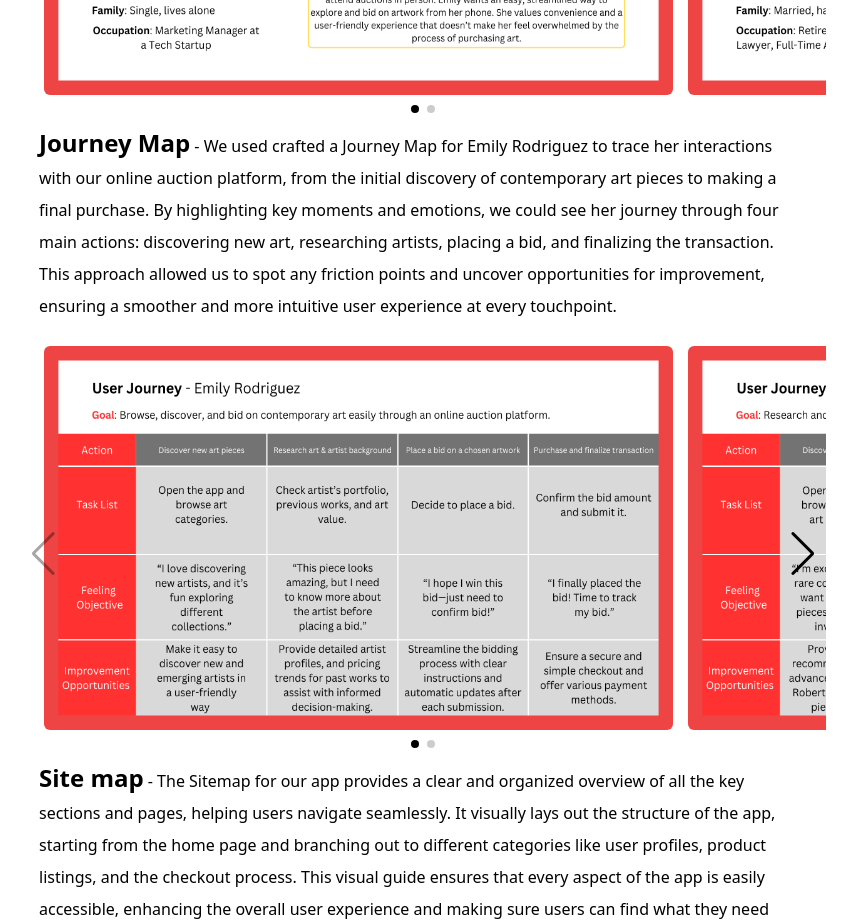
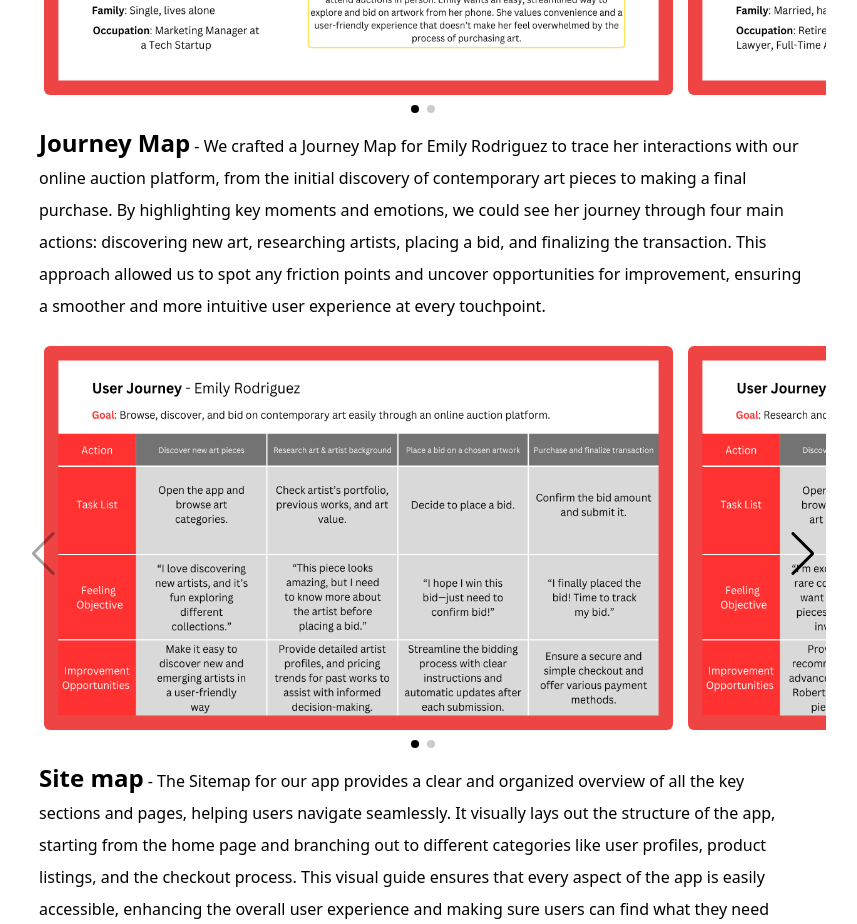
Before and after one commit to jhernandez-11/official-portfolio, a React (Create React App) app: page /elysian in a window 1280 px wide. Shown: the part 1480-2404 px from the top of the page, without its empty margins (217-1074 px from the left). Built offline with nearby package versions, Linux system fonts and the light colour scheme.

Commit message:
incomplete fix

```diff
--- a/src/pages/Projects/Elysian/Elysian.js
+++ b/src/pages/Projects/Elysian/Elysian.js
@@ -106,7 +106,7 @@
         </Swiper>
         <div className="w-11/12 lg:w-3/5 mb-6 leading-loose">
           <p>
-            <span className=" font-bold text-2xl">Journey Map</span> - We used
+            <span className=" font-bold text-2xl">Journey Map</span> - We
             crafted a Journey Map for Emily Rodriguez to trace her interactions
             with our online auction platform, from the initial discovery of
             contemporary art pieces to making a final purchase. By highlighting
```
